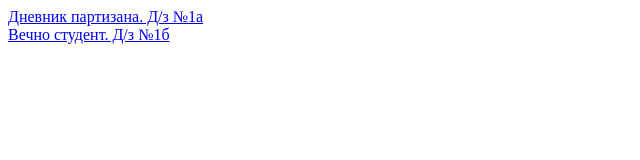
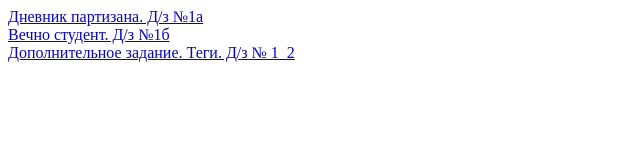
Before and after one commit to KraikoNikolai/KraikoNikolai_FD1-210-23, a plain HTML site: page index.html in a window 1280 px wide. Shown: the whole page, without its empty margins (0-640 px from the left). Drawn offline with Linux system fonts and the light colour scheme.

Commit message:
add_add_1_2

```diff
--- a/index.html
+++ b/index.html
@@ -9,6 +9,8 @@
 <body>
     <a href="homework_html1/base/dnevnik_partizana.html" target="_blank">Дневник партизана. Д/з №1а</a><br>
     <a href="homework_html1/base/vizbor.html" target="_blank">Вечно студент. Д/з №1б</a><br>
+    <a href="homework_html1/add/hw_add_1_2.html" target="_blank">Дополнительное задание. Теги. Д/з № 1_2</a><br>
+
     <!--<a href="homework_html1/base/" target="_blank">Д/з №</a><br>-->
 </body>
 </html>
```
